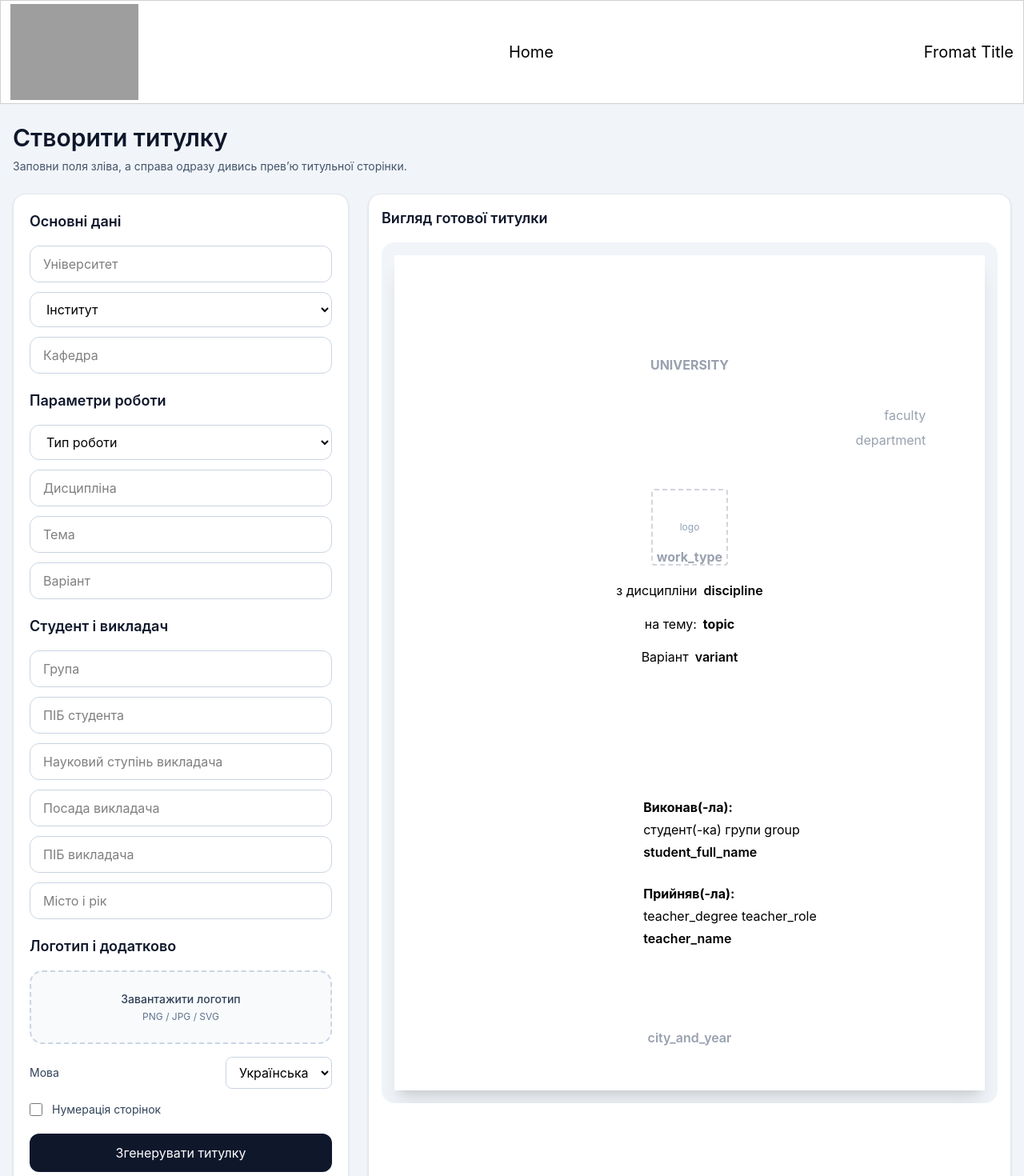
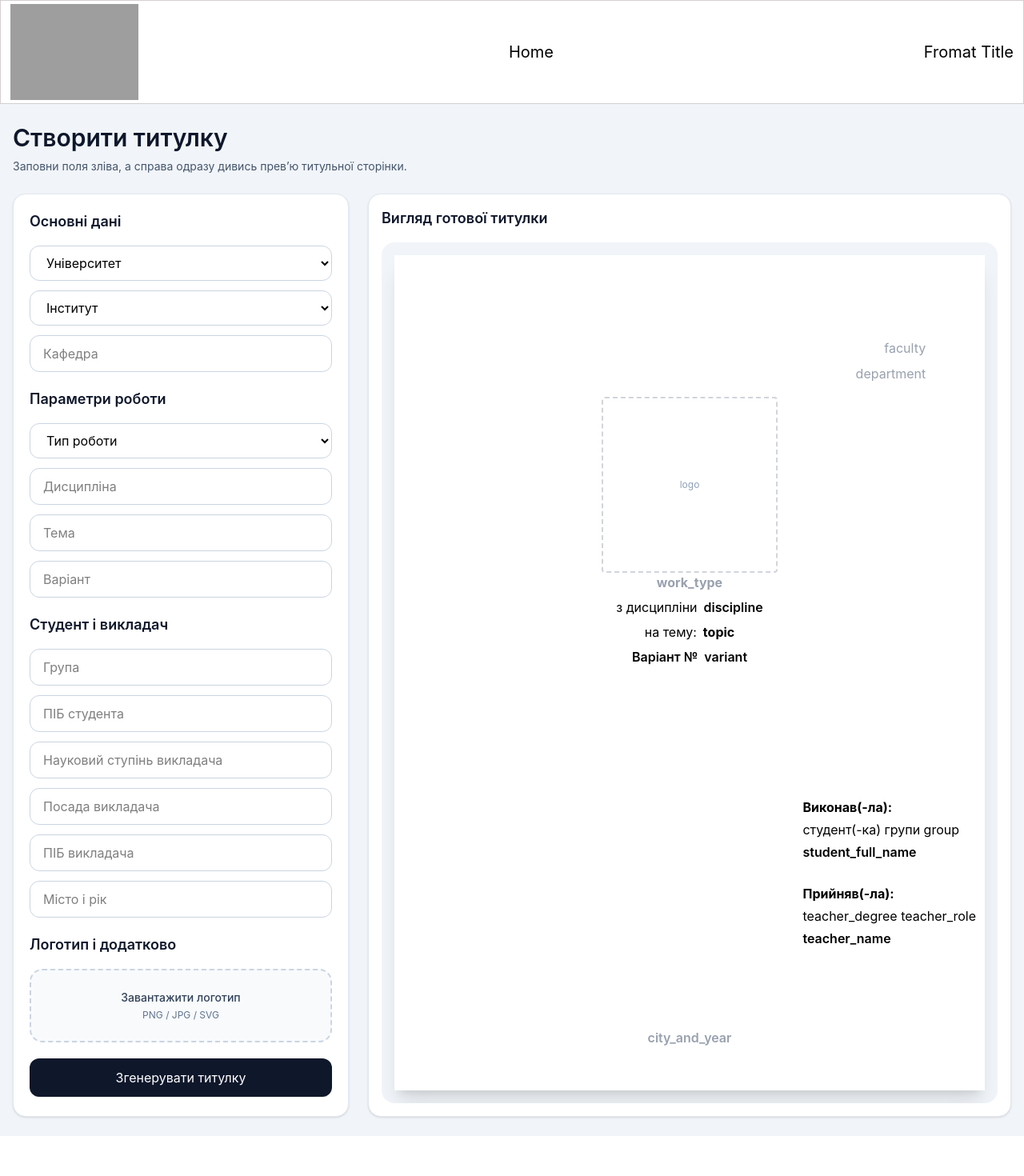
Before and after one commit to Arthas-win/docformat-app, a React (Vite) app in the folder frontend/: page /format/title in a window 1280 px wide. Shown: the top 1470 px of the page at 80% size. After the commit the page ends 1420 px from the top, so only its background shows below. Built offline with nearby package versions, Linux system fonts and the light colour scheme; grey boxes are pictures that could not be loaded; the HTML template or start-up script is replaced by a standard one.

Commit message:
Added edits to the title creation page

```diff
--- a/frontend/src/pages/FormatTitle.jsx
+++ b/frontend/src/pages/FormatTitle.jsx
@@ -1,6 +1,7 @@
 import { useEffect, useState } from "react";
 import { useForm } from "react-hook-form";
 import { paperInputStyles } from "../styles/styles";
+import Nulp_logo_ukr from "../assets/Nulp_logo_ukr.jpg"
 
 function FormatTitle() {
   const { register, handleSubmit, watch } = useForm({
@@ -44,6 +45,21 @@ function FormatTitle() {
     setLogoFile(file);
     setLogoUrl(URL.createObjectURL(file));
   };
+
+  const normalizedUniversity = formValues.university.trim().toLowerCase();
+
+  const universityLogo =
+    normalizedUniversity === "львівська політехніка"
+      ? Nulp_logo_ukr
+      : null;
+
+
+  const universityText = {
+    "Львівська політехніка":
+      "МІНІСТЕРСТВО ОСВІТИ І НАУКИ УКРАЇНИ\nНАЦІОНАЛЬНИЙ УНІВЕРСИТЕТ «ЛЬВІВСЬКА ПОЛІТЕХНІКА»",
+  };
+
+  const universityTitle = universityText[formValues.university];
 
   async function handleForm(data) {
     try {
@@ -101,12 +117,16 @@ function FormatTitle() {
                     Основні дані
                   </h2>
                   <div className="mt-4 space-y-3">
-                    <input
-                      type="text"
-                      placeholder="Університет"
-                      className="w-full rounded-xl border border-slate-300 px-4 py-2.5 outline-none focus:border-blue-500"
+                    <select
+                      className="w-full rounded-xl border border-slate-300 px-4 py-2.5 outline-none focus:border-blue-500 bg-white"
                       {...register("university")}
-                    />
+                    >
+                      <option value="">Університет</option>
+                      <option value="Львівська політехніка">Львівська політехніка</option>
+                      <option value="Львіський національний університет ім. Івана Франка">Львіський національний університет ім. Івана Франка</option>
+                      <option value="...">Незабаром буде більше :3</option>
+                    </select>
+
                     <select
                       className="w-full rounded-xl border border-slate-300 px-4 py-2.5 outline-none focus:border-blue-500 bg-white"
                       {...register("faculty")}
@@ -149,10 +169,10 @@ function FormatTitle() {
                       {...register("workType")}
                     >
                       <option value="">Тип роботи</option>
-                      <option value="lab">Лабораторна робота</option>
-                      <option value="term">Курсова робота</option>
-                      <option value="report">Реферат</option>
-                      <option value="bachelor">Бакалаврська робота</option>
+                      <option value="до Лабораторної роботи">Лабораторна робота</option>
+                      <option value="до Курсової робота">Курсова робота</option>
+                      <option value="до Реферату">Реферат</option>
+                      <option value="до Бакалаврської роботи">Бакалаврська робота</option>
                     </select>
 
                     <input
@@ -240,31 +260,6 @@ function FormatTitle() {
                         onChange={handleLogoUpload}
                       />
                     </label>
-
-                    <div className="flex items-center justify-between">
-                      <label htmlFor="language" className="text-sm text-slate-700">
-                        Мова
-                      </label>
-                      <select
-                        id="language"
-                        className="rounded-lg border border-slate-300 px-3 py-2 outline-none focus:border-blue-500"
-                        {...register("language")}
-                      >
-                        <option value="ukr">Українська</option>
-                        <option value="eng">Англійська</option>
-                      </select>
-                    </div>
-
-                    <label className="flex items-center gap-3">
-                      <input
-                        type="checkbox"
-                        className="h-4 w-4 accent-blue-500"
-                        {...register("pageNumbers")}
-                      />
-                      <span className="text-sm text-slate-700">
-                        Нумерація сторінок
-                      </span>
-                    </label>
                   </div>
                 </div>
 
@@ -287,20 +282,19 @@ function FormatTitle() {
 
               <div className="flex justify-center overflow-auto rounded-2xl bg-slate-100 p-4">
                 <div className="relative w-full max-w-[820px] aspect-[1/1.414] bg-white shadow-xl overflow-hidden text-sm sm:text-base">
-                  <input
-                    type="text"
-                    readOnly
-                    value={formValues.university || ""}
-                    placeholder="university"
-                    className={`${paperInputStyles} top-[12%] left-1/2 -translate-x-1/2 text-center w-[80%] font-bold uppercase`}
-                  />
+
+                  <div
+                    className={`${paperInputStyles} top-[5%] left-1/2 -translate-x-1/2 text-center w-[80%] font-bold uppercase whitespace-pre-line`}
+                  >
+                    {universityTitle ? universityTitle : formValues.university}
+                  </div>
 
                   <input
                     type="text"
                     readOnly
                     value={formValues.faculty || ""}
                     placeholder="faculty"
-                    className={`${paperInputStyles} top-[18%] right-[10%] text-right w-[40%]`}
+                    className={`${paperInputStyles} top-[10%] right-[10%] text-right w-[40%]`}
                   />
 
                   <input
@@ -308,14 +302,19 @@ function FormatTitle() {
                     readOnly
                     value={formValues.department || ""}
                     placeholder="department"
-                    className={`${paperInputStyles} top-[21%] right-[10%] text-right w-[40%]`}
+                    className={`${paperInputStyles} top-[13%] right-[10%] text-right w-[40%]`}
                   />
 
-                  <div className="absolute top-[28%] left-1/2 -translate-x-1/2 w-24 h-24 border-2 border-dashed border-gray-300 rounded bg-white overflow-hidden">
-                    {logoUrl ? (
+                  <div className="absolute top-[17%] left-1/2 -translate-x-1/2 w-55 h-55 border-2 border-dashed border-gray-300 rounded bg-white overflow-hidden">
+                    {universityLogo ? (
                       <img
-                        src={logoUrl}
-                        alt="Logo preview"
+                        src={universityLogo}
+                        className="w-full h-full object-contain"
+                      />
+                    ) : logoUrl ? (
+                      <img
+                        src={universityLogo}
+                        alt="logo"
                         className="w-full h-full object-contain"
                       />
                     ) : (
@@ -325,22 +324,23 @@ function FormatTitle() {
                     )}
                   </div>
 
+
                   <input
                     type="text"
                     readOnly
                     value={formValues.workType || ""}
                     placeholder="work_type"
-                    className={`${paperInputStyles} top-[35%] left-1/2 -translate-x-1/2 text-center w-[50%] font-bold`}
+                    className={`${paperInputStyles} top-[38%] left-1/2 -translate-x-1/2 text-center w-[50%] font-bold`}
                   />
 
-                  <div className="absolute top-[39%] left-1/2 -translate-x-1/2 w-[70%] text-center">
+                  <div className="absolute top-[41%] left-1/2 -translate-x-1/2 w-[70%] text-center">
                     <span className="mr-2">з дисципліни</span>
                     <span className="font-semibold">
                       {formValues.discipline || "discipline"}
                     </span>
                   </div>
 
-                  <div className="absolute top-[43%] left-1/2 -translate-x-1/2 w-[80%] text-center">
+                  <div className="absolute top-[44%] left-1/2 -translate-x-1/2 w-[80%] text-center">
                     <span className="mr-2">на тему:</span>
                     <span className="font-bold">
                       {formValues.topic || "topic"}
@@ -348,13 +348,13 @@ function FormatTitle() {
                   </div>
 
                   <div className="absolute top-[47%] left-1/2 -translate-x-1/2 w-[40%] text-center">
-                    <span className="mr-2">Варіант</span>
+                    <span className="mr-2 font-semibold">Варіант №</span>
                     <span className="font-semibold">
                       {formValues.variant || "variant"}
                     </span>
                   </div>
 
-                  <div className="absolute top-[65%] right-[15%] w-[45%] text-left flex flex-col gap-1 pl-4">
+                  <div className="absolute top-[65%] right-[0%] w-[33%] text-left flex flex-col gap-1 pl-4">
                     <div className="font-bold">Виконав(-ла):</div>
                     <div>
                       студент(-ка) групи {formValues.group || "group"}
```
Also changed, not shown: frontend/src/assets/Nulp_logo_ukr.jpg (added), 1 other file (tests, documents, lock files or other folders).
